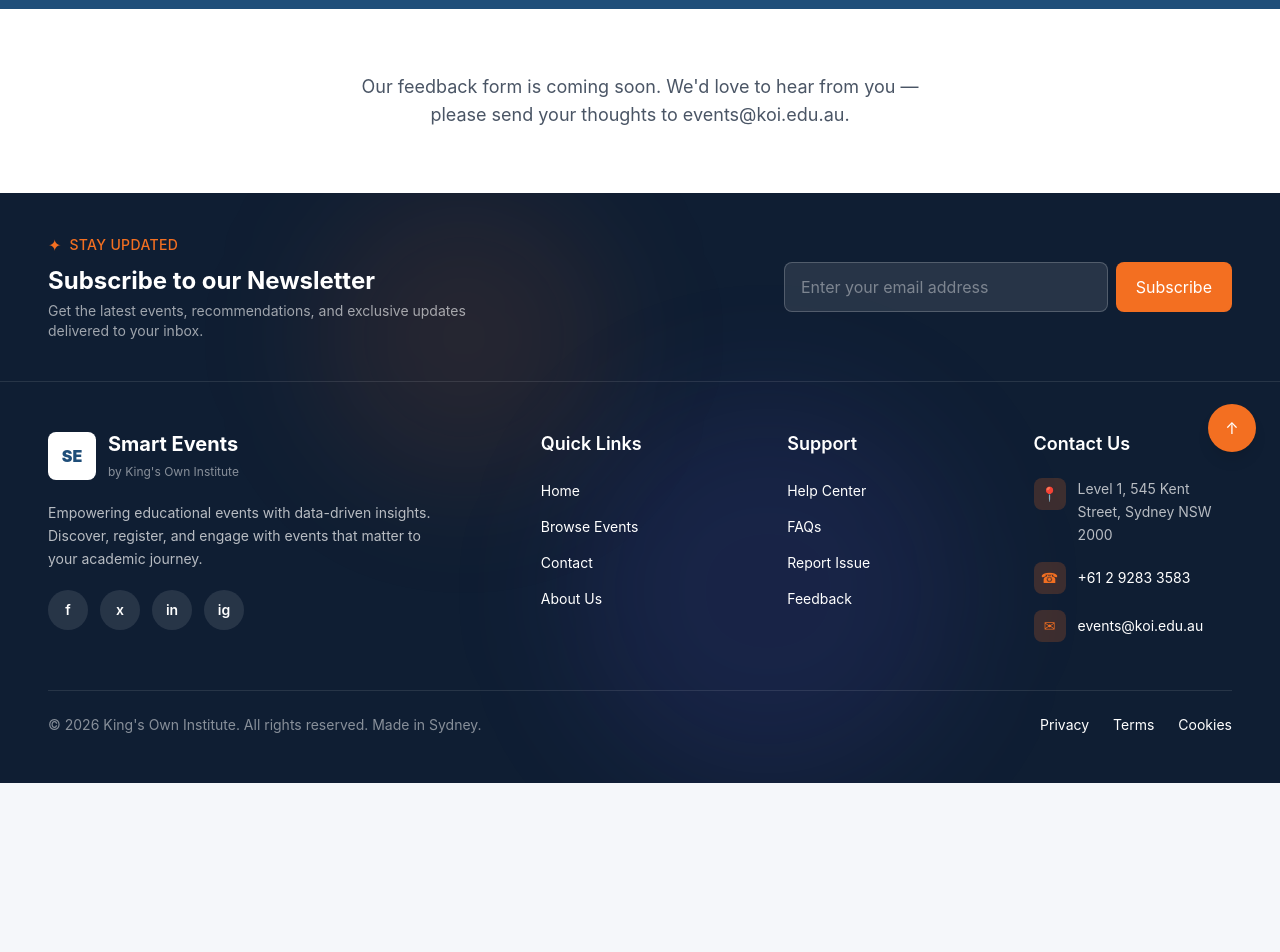
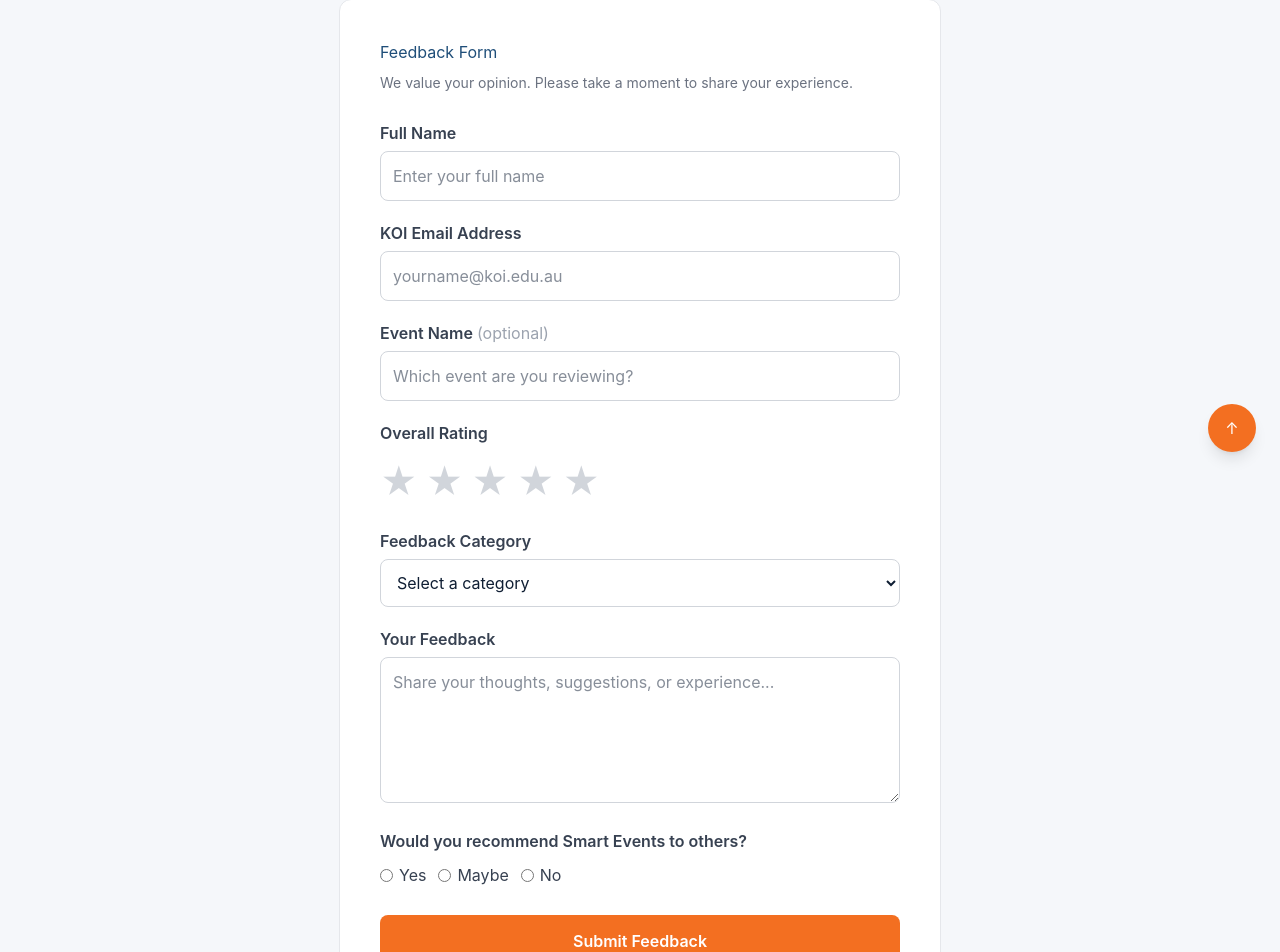
Before and after one commit to Strange-bots/Smart_Event_Management, a React (Vite) app in the folder Client/: page /feedback in a window 1280 px wide. Shown: the part 324-1276 px from the top of the page. Before the commit the page ends 1107 px from the top, so only its background shows below. Built offline with nearby package versions, Linux system fonts and the light colour scheme; no server answers.

Commit message:
updated feedback page

```diff
--- a/Client/src/pages/feedback.jsx
+++ b/Client/src/pages/feedback.jsx
@@ -1,38 +1,179 @@
+import { useState } from "react";
 import Navbar from "../components/layout/navbar";
 import Footer from "../components/layout/footer";
 
-function Feedback() {
+export default function Feedback() {
+  const [form, setForm] = useState({
+    name: "",
+    email: "",
+    event: "",
+    rating: 0,
+    category: "",
+    message: "",
+    recommend: "",
+  });
+  const [submitted, setSubmitted] = useState(false);
+  const [hovered, setHovered] = useState(0);
+
+  const handleChange = (e) => {
+    setForm({ ...form, [e.target.name]: e.target.value });
+  };
+
+  const handleSubmit = (e) => {
+    e.preventDefault();
+    setSubmitted(true);
+  };
+
   return (
-    <div className="min-h-screen flex flex-col bg-white">
+    <div>
       <Navbar />
+      <div style={{ backgroundColor: "#1f4e79", padding: "60px 24px", textAlign: "center" }}>
+        <h1 style={{ color: "white", fontSize: "36px", fontWeight: "bold", margin: 0 }}>Share Your Feedback</h1>
+        <p style={{ color: "#bfdbfe", marginTop: "8px" }}>Help us improve the Smart Event Management platform</p>
+      </div>
 
-      <main className="flex-1">
-        <div className="bg-[#1f4e79] py-16 md:py-24">
-          <div className="mx-auto max-w-[1440px] px-4 text-center lg:px-12">
-            <h1 className="mb-4 text-3xl font-bold text-white md:text-5xl">
-              Feedback
-            </h1>
+      <div style={{ maxWidth: "650px", margin: "0 auto", padding: "40px 24px" }}>
+        {submitted ? (
+          <div style={{ background: "#f0fdf4", border: "1px solid #86efac", borderRadius: "12px", padding: "40px", textAlign: "center" }}>
+            <div style={{ fontSize: "48px", marginBottom: "16px" }}>🎉</div>
+            <h2 style={{ color: "#16a34a", marginBottom: "12px" }}>Thank You for Your Feedback!</h2>
+            <p style={{ color: "#374151" }}>Your feedback helps us improve the platform and deliver better events for the KOI community.</p>
+            <button
+              onClick={() => { setSubmitted(false); setForm({ name: "", email: "", event: "", rating: 0, category: "", message: "", recommend: "" }); }}
+              style={{ marginTop: "24px", backgroundColor: "#f36f21", color: "white", border: "none", borderRadius: "8px", padding: "12px 28px", fontSize: "16px", cursor: "pointer", fontWeight: "600" }}
+            >
+              Submit Another Feedback
+            </button>
           </div>
-        </div>
+        ) : (
+          <div style={{ background: "white", border: "1px solid #e5e7eb", borderRadius: "12px", padding: "40px" }}>
+            <h2 style={{ color: "#1f4e79", marginBottom: "8px" }}>Feedback Form</h2>
+            <p style={{ color: "#6b7280", marginBottom: "28px", fontSize: "14px" }}>We value your opinion. Please take a moment to share your experience.</p>
 
-        <div className="mx-auto max-w-2xl px-4 py-16 text-center lg:px-8">
-          <p className="text-lg text-gray-600">
-            Our feedback form is coming soon. We&apos;d love to hear from you
-            — please send your thoughts to{" "}
-            <a
-              href="mailto:events@koi.edu.au"
-              className="text-[#f36f21] underline hover:opacity-80"
-            >
-              events@koi.edu.au
-            </a>
-            .
-          </p>
-        </div>
-      </main>
+            <form onSubmit={handleSubmit}>
+              <div style={{ marginBottom: "20px" }}>
+                <label style={{ display: "block", color: "#374151", fontWeight: "600", marginBottom: "6px" }}>Full Name</label>
+                <input
+                  type="text"
+                  name="name"
+                  value={form.name}
+                  onChange={handleChange}
+                  required
+                  placeholder="Enter your full name"
+                  style={{ width: "100%", padding: "12px", border: "1px solid #d1d5db", borderRadius: "8px", fontSize: "16px", boxSizing: "border-box" }}
+                />
+              </div>
 
+              <div style={{ marginBottom: "20px" }}>
+                <label style={{ display: "block", color: "#374151", fontWeight: "600", marginBottom: "6px" }}>KOI Email Address</label>
+                <input
+                  type="email"
+                  name="email"
+                  value={form.email}
+                  onChange={handleChange}
+                  required
+                  placeholder="yourname@koi.edu.au"
+                  style={{ width: "100%", padding: "12px", border: "1px solid #d1d5db", borderRadius: "8px", fontSize: "16px", boxSizing: "border-box" }}
+                />
+              </div>
+
+              <div style={{ marginBottom: "20px" }}>
+                <label style={{ display: "block", color: "#374151", fontWeight: "600", marginBottom: "6px" }}>Event Name <span style={{ fontWeight: "400", color: "#9ca3af" }}>(optional)</span></label>
+                <input
+                  type="text"
+                  name="event"
+                  value={form.event}
+                  onChange={handleChange}
+                  placeholder="Which event are you reviewing?"
+                  style={{ width: "100%", padding: "12px", border: "1px solid #d1d5db", borderRadius: "8px", fontSize: "16px", boxSizing: "border-box" }}
+                />
+              </div>
+
+              <div style={{ marginBottom: "20px" }}>
+                <label style={{ display: "block", color: "#374151", fontWeight: "600", marginBottom: "10px" }}>Overall Rating</label>
+                <div style={{ display: "flex", gap: "8px" }}>
+                  {[1, 2, 3, 4, 5].map((star) => (
+                    <span
+                      key={star}
+                      onClick={() => setForm({ ...form, rating: star })}
+                      onMouseEnter={() => setHovered(star)}
+                      onMouseLeave={() => setHovered(0)}
+                      style={{ fontSize: "36px", cursor: "pointer", color: star <= (hovered || form.rating) ? "#f36f21" : "#d1d5db" }}
+                    >
+                      ★
+                    </span>
+                  ))}
+                </div>
+                {form.rating > 0 && (
+                  <p style={{ color: "#f36f21", fontSize: "14px", marginTop: "6px" }}>
+                    {form.rating === 1 ? "Poor" : form.rating === 2 ? "Fair" : form.rating === 3 ? "Good" : form.rating === 4 ? "Very Good" : "Excellent"}
+                  </p>
+                )}
+              </div>
+
+              <div style={{ marginBottom: "20px" }}>
+                <label style={{ display: "block", color: "#374151", fontWeight: "600", marginBottom: "6px" }}>Feedback Category</label>
+                <select
+                  name="category"
+                  value={form.category}
+                  onChange={handleChange}
+                  required
+                  style={{ width: "100%", padding: "12px", border: "1px solid #d1d5db", borderRadius: "8px", fontSize: "16px", boxSizing: "border-box", backgroundColor: "white" }}
+                >
+                  <option value="">Select a category</option>
+                  <option value="platform">Platform Experience</option>
+                  <option value="event">Event Quality</option>
+                  <option value="registration">Registration Process</option>
+                  <option value="notifications">Notifications</option>
+                  <option value="ai">AI Recommendations</option>
+                  <option value="support">Customer Support</option>
+                  <option value="other">Other</option>
+                </select>
+              </div>
+
+              <div style={{ marginBottom: "20px" }}>
+                <label style={{ display: "block", color: "#374151", fontWeight: "600", marginBottom: "6px" }}>Your Feedback</label>
+                <textarea
+                  name="message"
+                  value={form.message}
+                  onChange={handleChange}
+                  required
+                  rows={5}
+                  placeholder="Share your thoughts, suggestions, or experience..."
+                  style={{ width: "100%", padding: "12px", border: "1px solid #d1d5db", borderRadius: "8px", fontSize: "16px", boxSizing: "border-box", resize: "vertical" }}
+                />
+              </div>
+
+              <div style={{ marginBottom: "28px" }}>
+                <label style={{ display: "block", color: "#374151", fontWeight: "600", marginBottom: "10px" }}>Would you recommend Smart Events to others?</label>
+                <div style={{ display: "flex", gap: "12px" }}>
+                  {["Yes", "Maybe", "No"].map((option) => (
+                    <label key={option} style={{ display: "flex", alignItems: "center", gap: "6px", cursor: "pointer", color: "#374151" }}>
+                      <input
+                        type="radio"
+                        name="recommend"
+                        value={option}
+                        checked={form.recommend === option}
+                        onChange={handleChange}
+                        style={{ cursor: "pointer" }}
+                      />
+                      {option}
+                    </label>
+                  ))}
+                </div>
+              </div>
+
+              <button
+                type="submit"
+                style={{ width: "100%", backgroundColor: "#f36f21", color: "white", border: "none", borderRadius: "8px", padding: "14px", fontSize: "16px", fontWeight: "600", cursor: "pointer" }}
+              >
+                Submit Feedback
+              </button>
+            </form>
+          </div>
+        )}
+      </div>
       <Footer />
     </div>
   );
 }
-
-export default Feedback;
```
